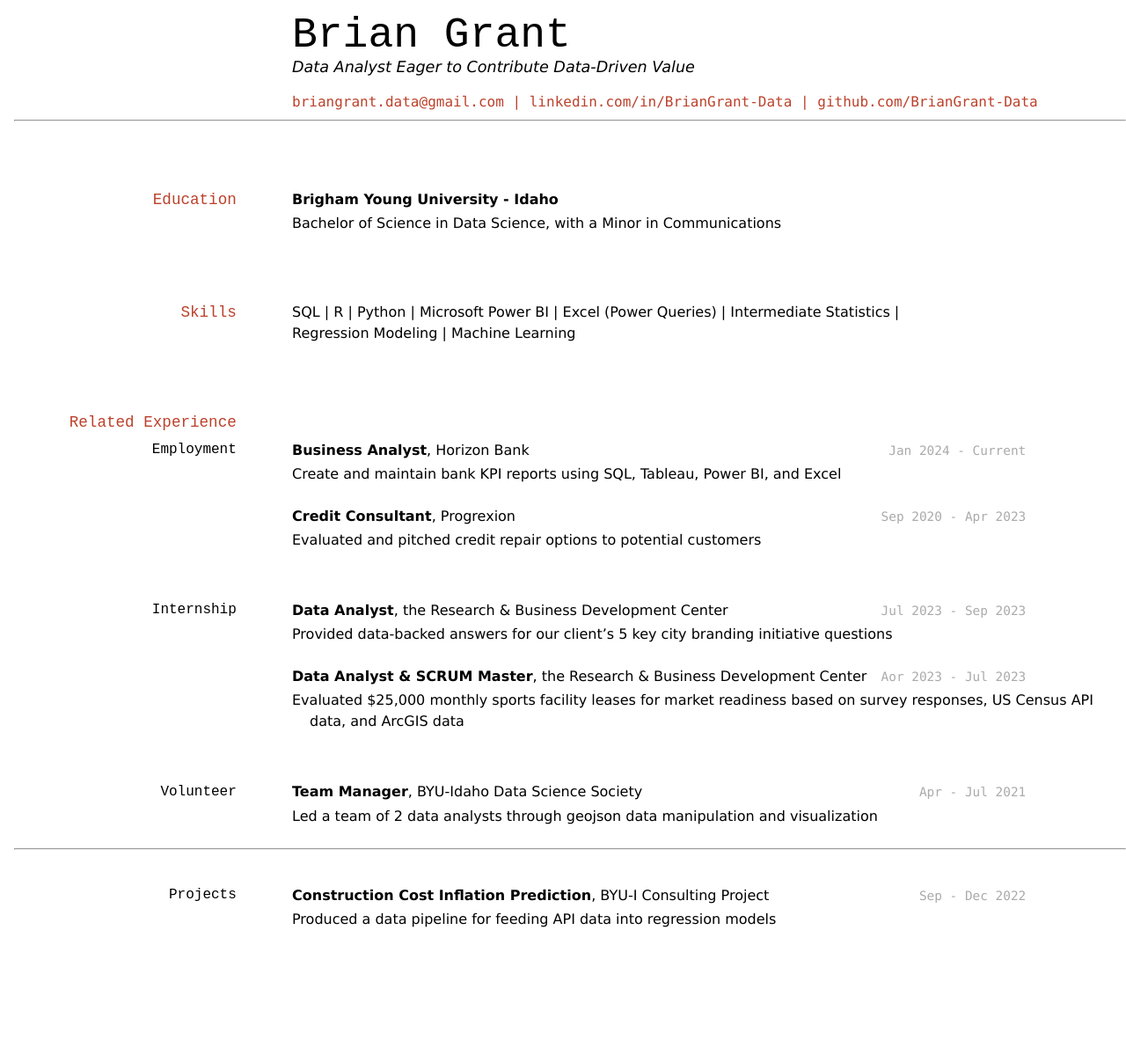
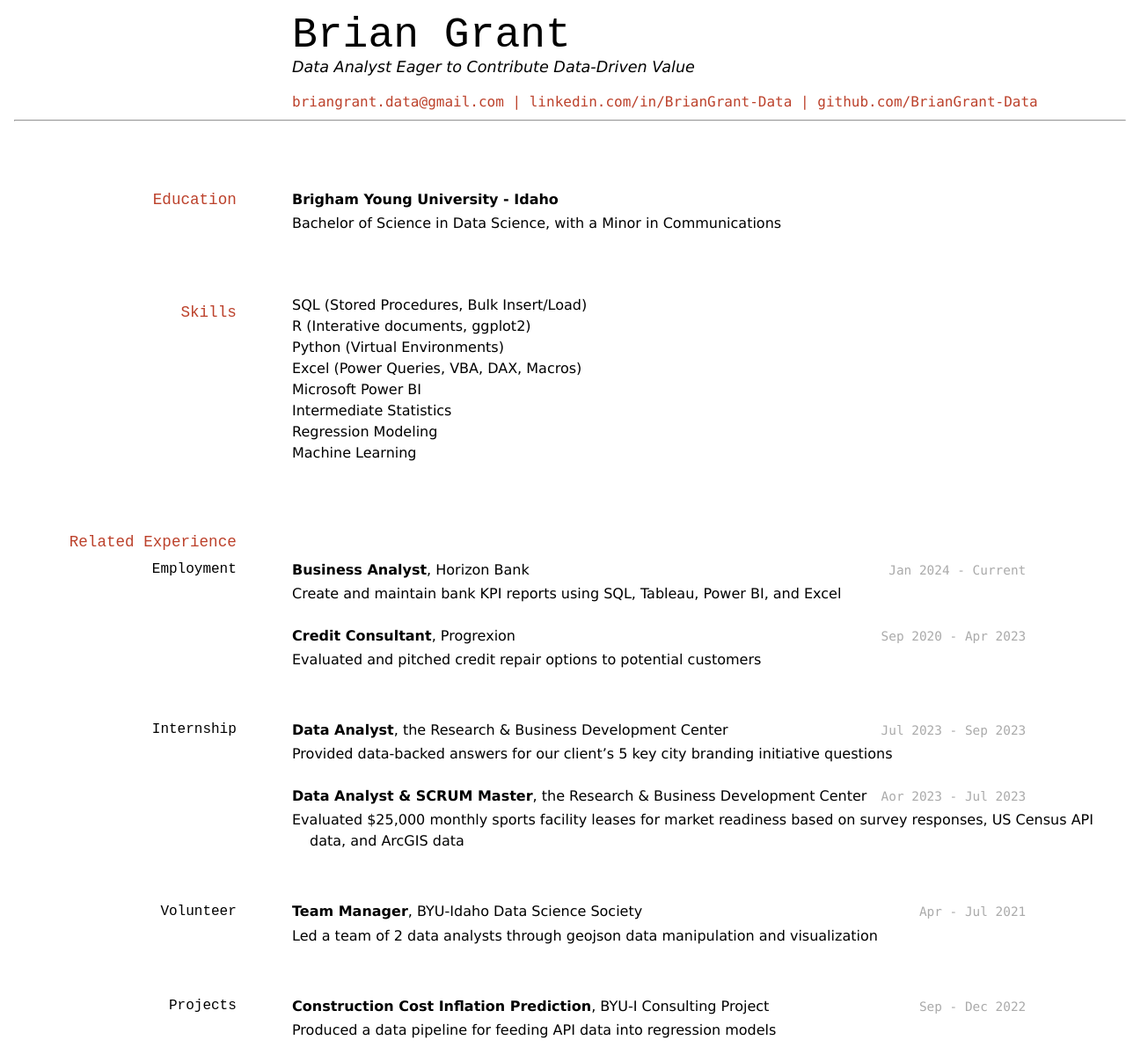
Before and after one commit to BrianGrant-Data/Resume, a Jekyll site: the page built from docs/index.md, in a window 1280 px wide. Shown: the whole page at 88% size. Built offline with Jekyll 4.4.1, drawn with Linux system fonts in a browser that asks for light colours; before the commit the page ends 1081 px from its top, so only the background shows below that.

Commit message:
Update index.md

```diff
--- a/docs/index.md
+++ b/docs/index.md
@@ -21,7 +21,14 @@ __Brigham Young University - Idaho__
 - Bachelor of Science in Data Science, with a Minor in Communications
 
 ## Skills
-SQL | R | Python | Microsoft Power BI | Excel (Power Queries) | Intermediate Statistics | Regression Modeling | Machine Learning
+- SQL (Stored Procedures, Bulk Insert/Load)
+- R (Interative documents, ggplot2)
+- Python (Virtual Environments)
+- Excel (Power Queries, VBA, DAX, Macros)
+- Microsoft Power BI
+- Intermediate Statistics
+- Regression Modeling
+- Machine Learning
 
 ## Related Experience
 
@@ -48,10 +55,6 @@ __Data Analyst & SCRUM Master__, the Research & Business Development Center
 __Team Manager__, BYU-Idaho Data Science Society
 - Led a team of 2 data analysts through geojson data manipulation and visualization
 
-
----
-
-
 ### Projects
 `Sep - Dec 2022`
 __Construction Cost Inflation Prediction__, BYU-I Consulting Project
```
